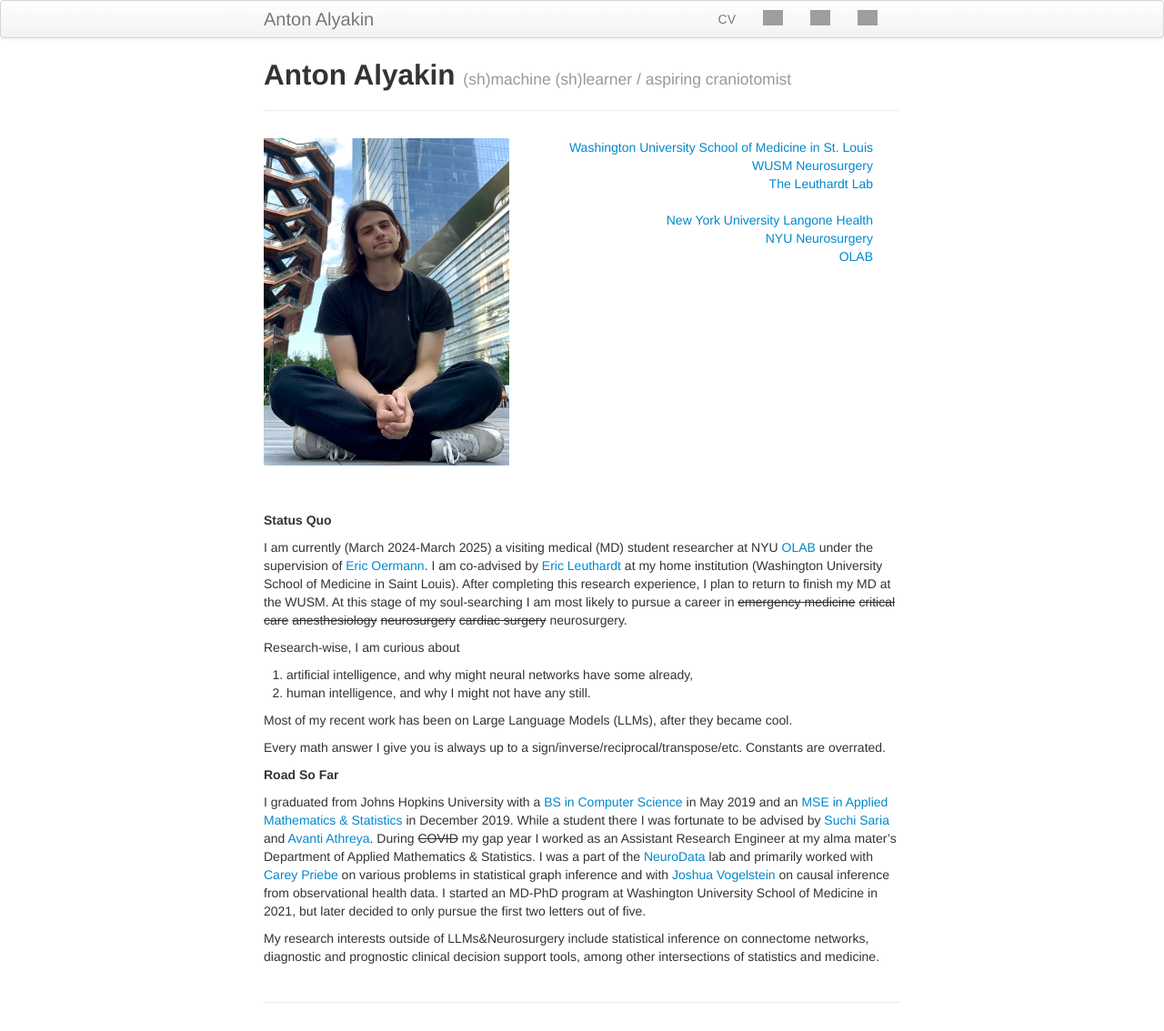
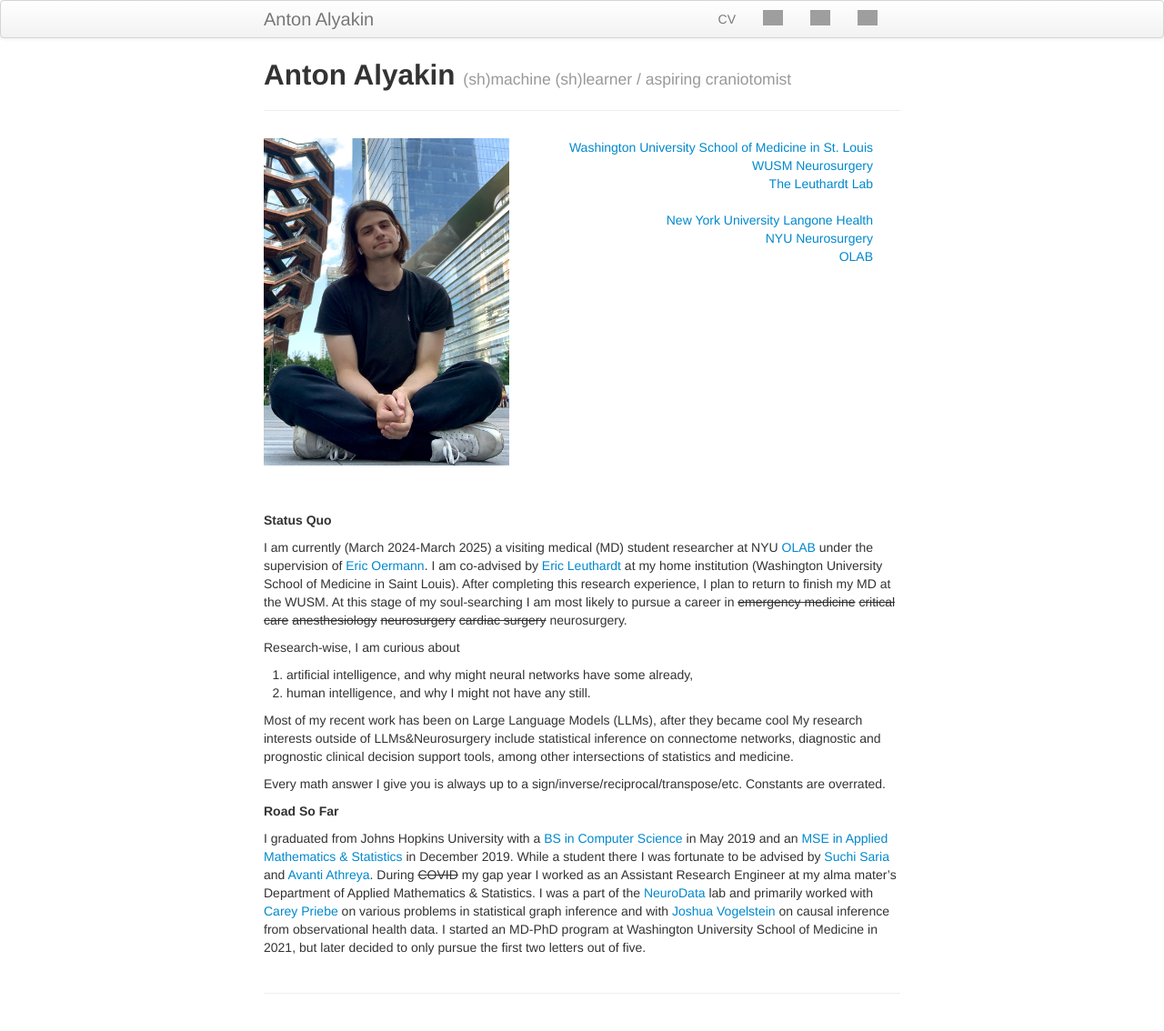
Before and after one commit to alyakin314/alyakin314.github.io, a Jekyll site: the page built from index.md, in a window 1280 px wide. Shown: the whole page at 91% size. Built offline with Jekyll 4.4.1, drawn with Linux system fonts in a browser that asks for light colours; some of the changed lines change nothing that is shown; grey boxes are pictures that could not be loaded.

Commit message:
collapsed even more paragraphs

```diff
--- a/index.md
+++ b/index.md
@@ -52,7 +52,9 @@ Research-wise, I am curious about
 1. artificial intelligence, and why might neural networks have some already,
 2. human intelligence, and why I might not have any still.
 
-Most of my recent work has been on Large Language Models (LLMs), after they became cool.
+Most of my recent work has been on Large Language Models (LLMs), after they became cool My research interests outside of LLMs&Neurosurgery include statistical
+inference on connectome networks, diagnostic and prognostic clinical decision
+support tools, among other intersections of statistics and medicine.
 
 Every math answer I give you is always up to a
 sign/inverse/reciprocal/transpose/etc. Constants are overrated.
@@ -74,10 +76,6 @@ causal inference from observational health data. I started an MD-PhD program at
 Washington University School of Medicine in 2021, but later decided to only
 pursue the first two letters out of five.
 
-My research interests outside of LLMs&Neurosurgery include statistical inference
-on connectome networks, diagnostic and prognostic clinical decision support
-tools, among other intersections of statistics and medicine.
-
 <!--
 I consider myself a frequentist in philosophy, but a Bayesian in practice.
 
```
